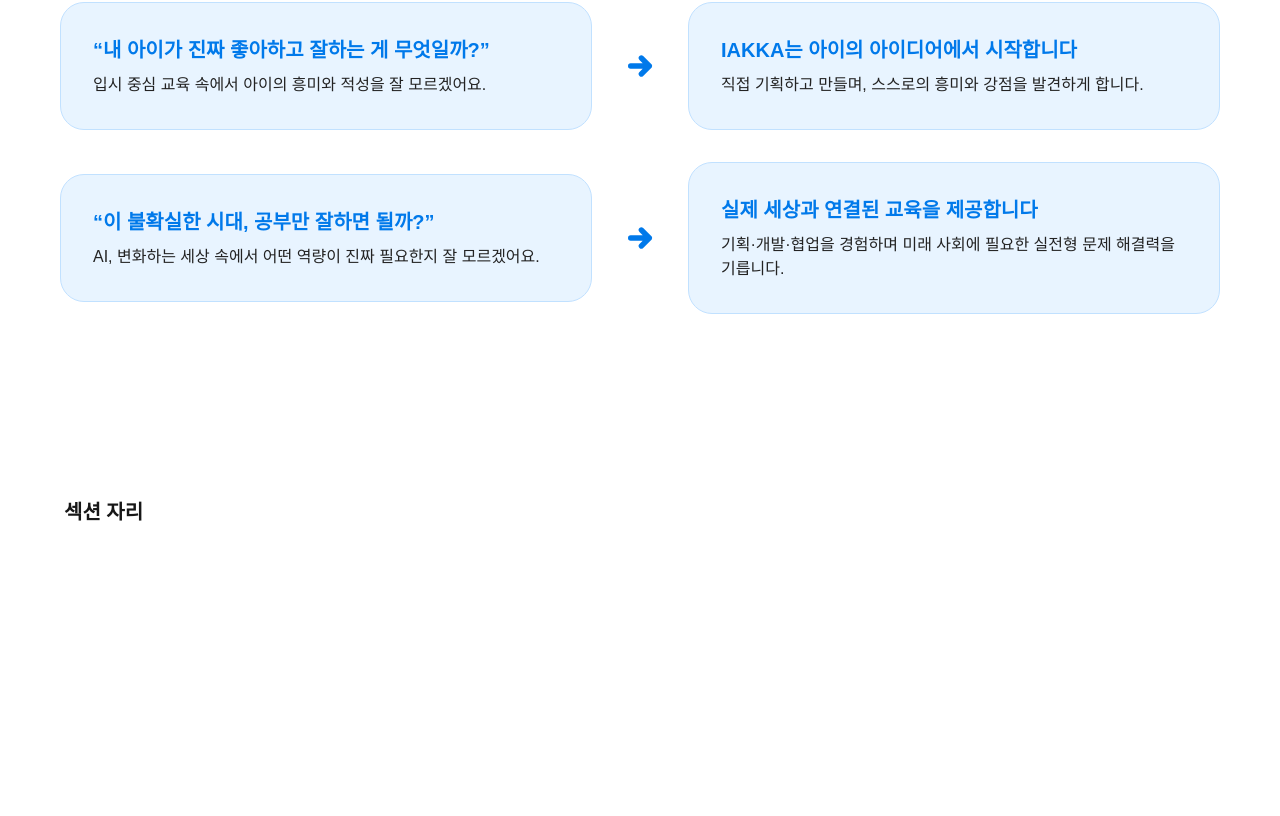
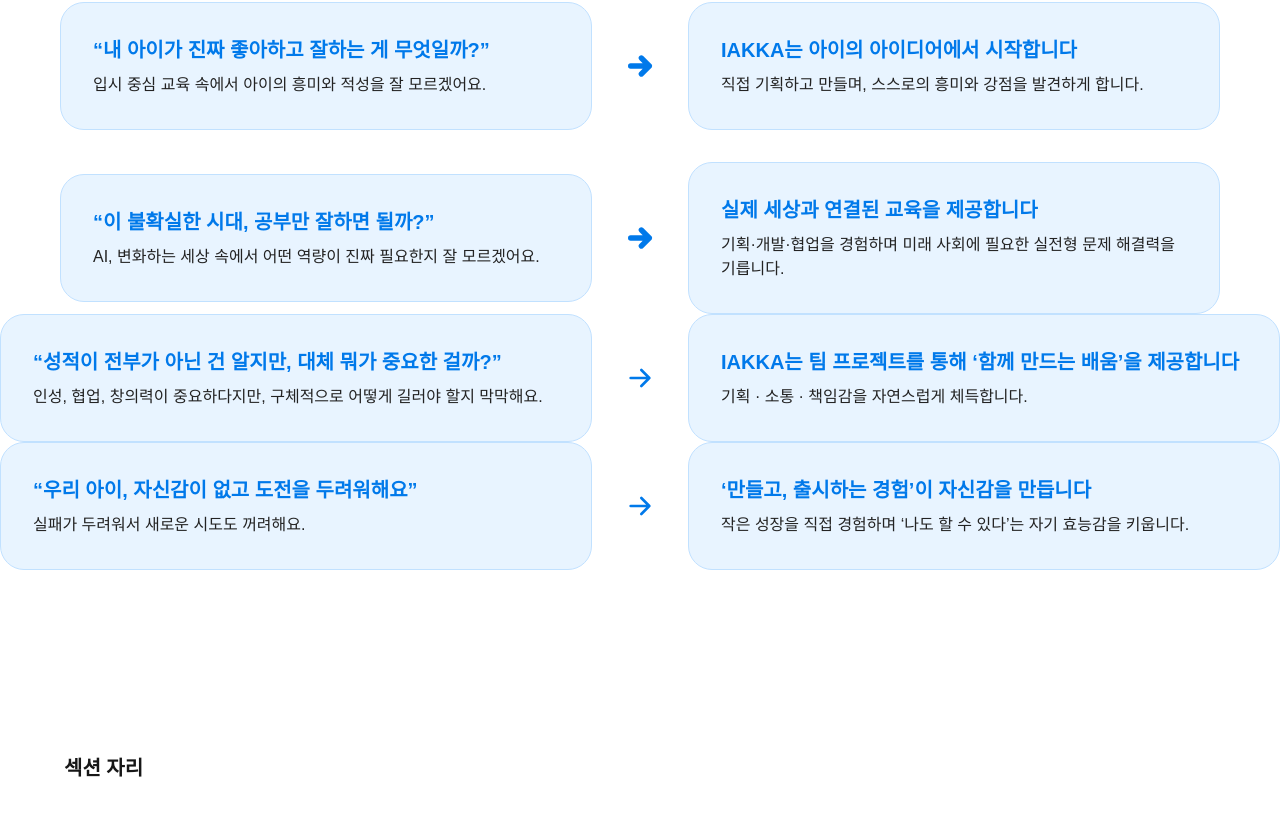
Before and after one commit to WithM2/iakkaweb, a Next.js app: page /ko in a window 1280 px wide. Shown: the part 1325-2141 px from the top of the page. Before the commit the page ends 1915 px from the top, so only its background shows below. Built offline with nearby package versions, Linux system fonts and the light colour scheme.

Commit message:
add two bubble more

```diff
--- a/src/app/ko/page.tsx
+++ b/src/app/ko/page.tsx
@@ -212,6 +212,113 @@ export default function PageKO() {
             </div>
           </div>
         </div>
+        {/* Row 3 */}
+        <div className="grid gap-4 md:grid-cols-[1fr_64px_1fr] md:items-center">
+          {/* Left bubble */}
+          <div className="rounded-[24px] bg-[#E8F4FF] border border-[#C1E1FF] px-6 py-6 md:px-8 md:py-8">
+            <h4 className="text-[18px] md:text-[20px] font-semibold text-[#0079EA]">
+              “성적이 전부가 아닌 건 알지만, 대체 뭐가 중요한 걸까?”
+            </h4>
+            <p className="mt-2 text-[14px] md:text-[16px] text-[#232323]">
+              인성, 협업, 창의력이 중요하다지만, 구체적으로 어떻게 길러야 할지
+              막막해요.
+            </p>
+          </div>
+
+          {/* Arrow */}
+          <div className="flex justify-center md:justify-center">
+            <svg
+              className="hidden md:block h-8 w-8 text-[#0079EA]"
+              viewBox="0 0 24 24"
+              fill="none"
+            >
+              <path
+                d="M5 12h14M13 6l6 6-6 6"
+                stroke="currentColor"
+                strokeWidth="2"
+                strokeLinecap="round"
+                strokeLinejoin="round"
+              />
+            </svg>
+            <svg
+              className="md:hidden h-8 w-8 text-[#0079EA]"
+              viewBox="0 0 24 24"
+              fill="none"
+            >
+              <path
+                d="M12 5v14M6 13l6 6 6-6"
+                stroke="currentColor"
+                strokeWidth="2"
+                strokeLinecap="round"
+                strokeLinejoin="round"
+              />
+            </svg>
+          </div>
+
+          {/* Right bubble */}
+          <div className="rounded-[24px] bg-[#E8F4FF] border border-[#C1E1FF] px-6 py-6 md:px-8 md:py-8">
+            <h4 className="text-[18px] md:text-[20px] font-semibold text-[#0079EA]">
+              IAKKA는 팀 프로젝트를 통해 ‘함께 만드는 배움’을 제공합니다
+            </h4>
+            <p className="mt-2 text-[14px] md:text-[16px] text-[#232323]">
+              기획 · 소통 · 책임감을 자연스럽게 체득합니다.
+            </p>
+          </div>
+        </div>
+
+        {/* Row 4 */}
+        <div className="grid gap-4 md:grid-cols-[1fr_64px_1fr] md:items-center">
+          {/* Left bubble */}
+          <div className="rounded-[24px] bg-[#E8F4FF] border border-[#C1E1FF] px-6 py-6 md:px-8 md:py-8">
+            <h4 className="text-[18px] md:text-[20px] font-semibold text-[#0079EA]">
+              “우리 아이, 자신감이 없고 도전을 두려워해요”
+            </h4>
+            <p className="mt-2 text-[14px] md:text-[16px] text-[#232323]">
+              실패가 두려워서 새로운 시도도 꺼려해요.
+            </p>
+          </div>
+
+          {/* Arrow */}
+          <div className="flex justify-center md:justify-center">
+            <svg
+              className="hidden md:block h-8 w-8 text-[#0079EA]"
+              viewBox="0 0 24 24"
+              fill="none"
+            >
+              <path
+                d="M5 12h14M13 6l6 6-6 6"
+                stroke="currentColor"
+                strokeWidth="2"
+                strokeLinecap="round"
+                strokeLinejoin="round"
+              />
+            </svg>
+            <svg
+              className="md:hidden h-8 w-8 text-[#0079EA]"
+              viewBox="0 0 24 24"
+              fill="none"
+            >
+              <path
+                d="M12 5v14M6 13l6 6 6-6"
+                stroke="currentColor"
+                strokeWidth="2"
+                strokeLinecap="round"
+                strokeLinejoin="round"
+              />
+            </svg>
+          </div>
+
+          {/* Right bubble */}
+          <div className="rounded-[24px] bg-[#E8F4FF] border border-[#C1E1FF] px-6 py-6 md:px-8 md:py-8">
+            <h4 className="text-[18px] md:text-[20px] font-semibold text-[#0079EA]">
+              ‘만들고, 출시하는 경험’이 자신감을 만듭니다
+            </h4>
+            <p className="mt-2 text-[14px] md:text-[16px] text-[#232323]">
+              작은 성장을 직접 경험하며 ‘나도 할 수 있다’는 자기 효능감을
+              키웁니다.
+            </p>
+          </div>
+        </div>
       </section>
 
       {/* 아래부터 다음 섹션들… */}
```
